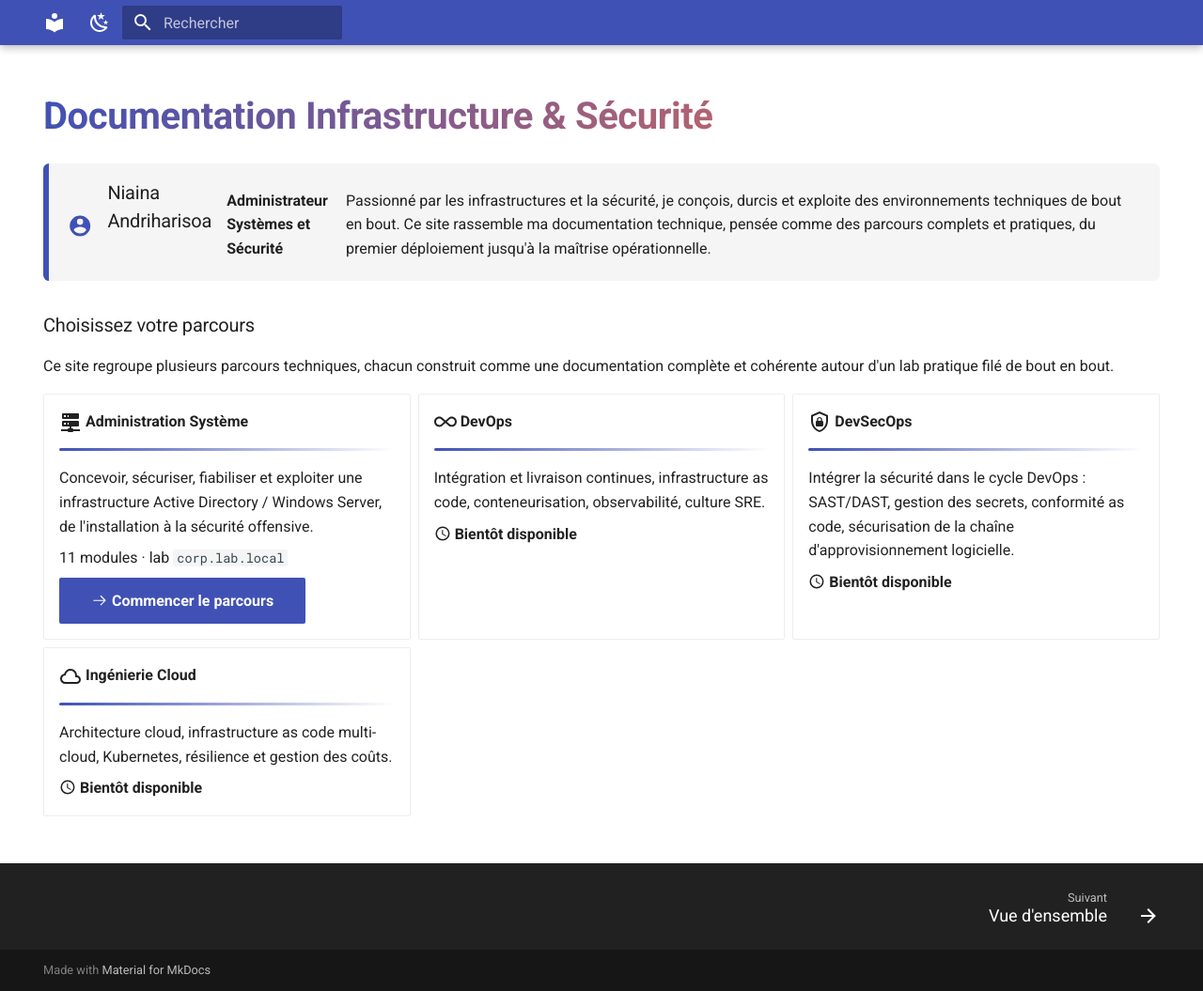
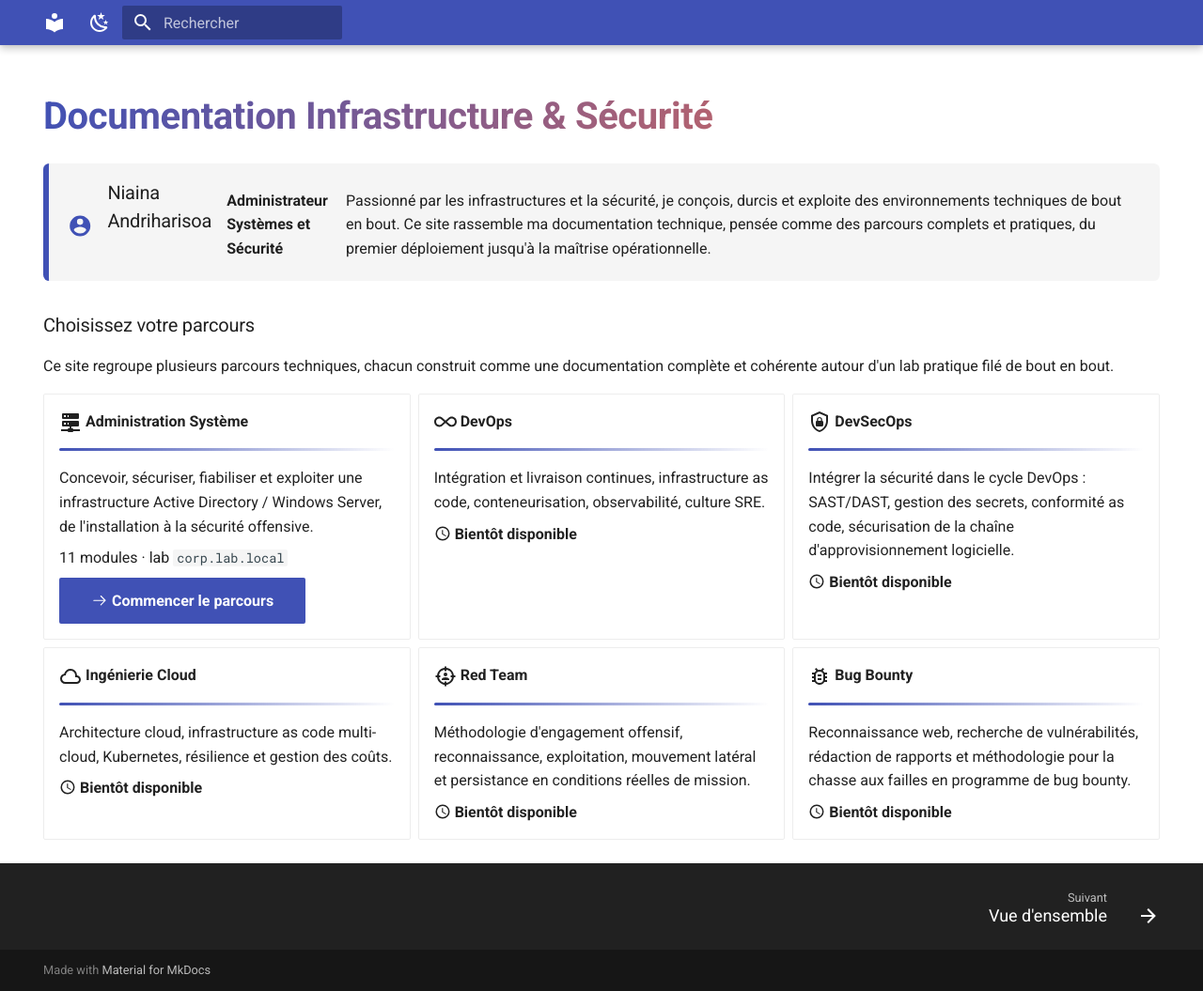
Before and after one commit to andrihan/Active-Directory, an MkDocs documentation site: the page built from docs/index.md, in a window 1280 px wide and 1055 px high. Shown: the whole window at 94% size. Built offline with MkDocs 1.6.1 and Material for MkDocs 9.7.7, drawn with Linux system fonts in a browser that asks for light colours.

Commit message:
feat: ajouter les parcours Red Team et Bug Bounty à l'accueil

```diff
--- a/docs/index.md
+++ b/docs/index.md
@@ -62,4 +62,20 @@ Ce site regroupe plusieurs parcours techniques, chacun construit comme une docum
 
     :material-clock-outline: **Bientôt disponible**
 
+-   :material-target-account:{ .lg .middle } **Red Team**
+
+    ---
+
+    Méthodologie d'engagement offensif, reconnaissance, exploitation, mouvement latéral et persistance en conditions réelles de mission.
+
+    :material-clock-outline: **Bientôt disponible**
+
+-   :material-bug-outline:{ .lg .middle } **Bug Bounty**
+
+    ---
+
+    Reconnaissance web, recherche de vulnérabilités, rédaction de rapports et méthodologie pour la chasse aux failles en programme de bug bounty.
+
+    :material-clock-outline: **Bientôt disponible**
+
 </div>
```
